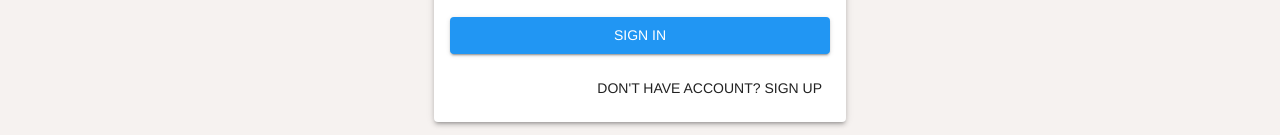
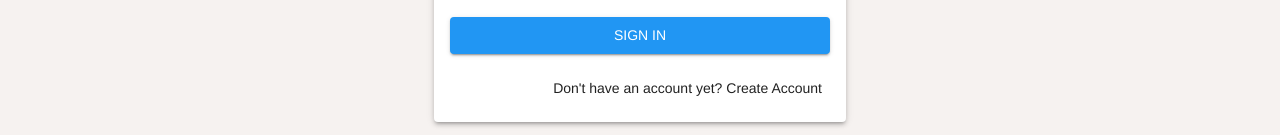
Before and after one commit to AnnettLebid/lovethisplace-app, a React (Create React App) app in the folder client/: page /auth in a window 1280 px wide. Shown: the part 787-922 px from the top of the page. Built offline with nearby package versions, Linux system fonts and the light colour scheme.

Commit message:
add class createButton to a button and update description

```diff
--- a/client/src/components/Auth/Auth.js
+++ b/client/src/components/Auth/Auth.js
@@ -98,9 +98,9 @@ const Auth = () => {
           </Button>
           <Grid container justifyContent="flex-end">
             <Grid item>
-              <Button onClick={switchMode}>
+              <Button onClick={switchMode} className={classes.createButton}>
                 { isSignUp ? `Already have an account? Sign In` :
-                `Don't have account? Sign Up`}
+                `Don't have an account yet? Create Account`}
               </Button>
             </Grid>
           </Grid>
```
